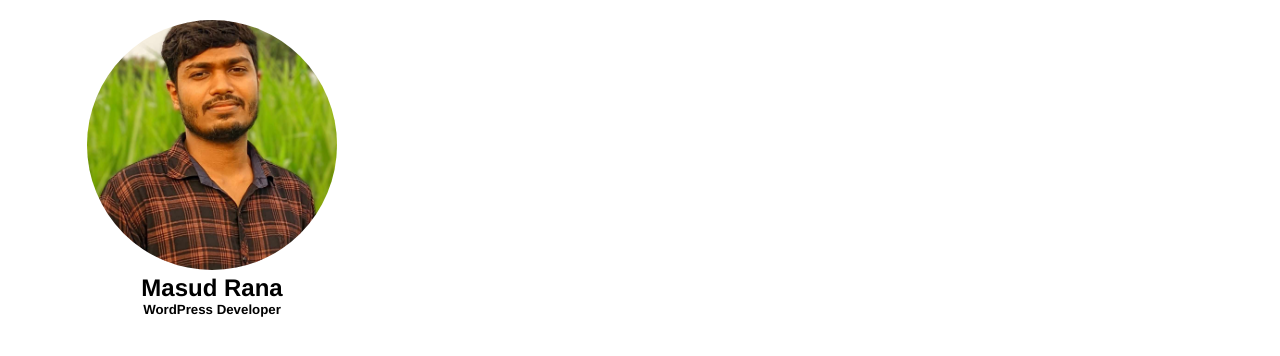
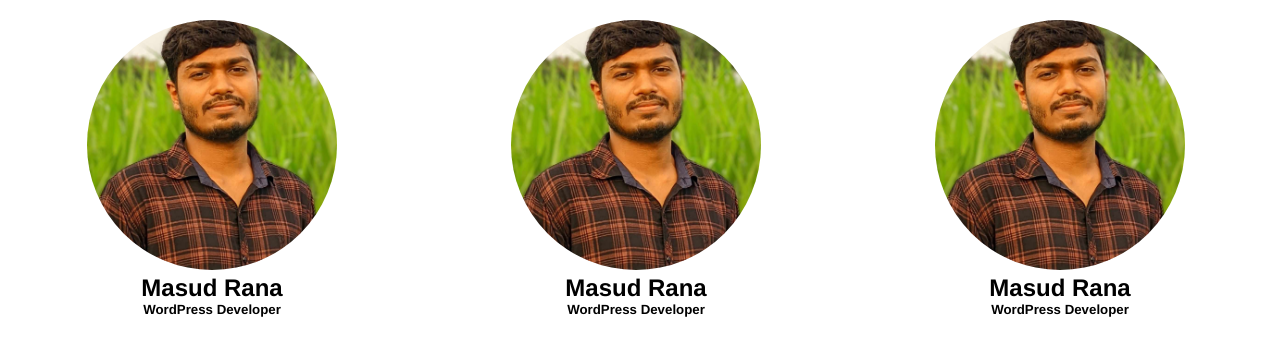
Before and after one commit to pro-masud/react-app-development, a React (Vite) app: page / in a window 1280 px wide. Shown: the top 356 px of the page. Built offline with nearby package versions, Linux system fonts and the light colour scheme.

Commit message:
team componants ready to working

```diff
--- a/src/components/Member.jsx
+++ b/src/components/Member.jsx
@@ -9,4 +9,4 @@ const Member = () => {
   )
 }
 
-export default Member
+export default Member;
--- a/src/components/Team.jsx
+++ b/src/components/Team.jsx
@@ -1,10 +1,13 @@
 import Member from "./Member";
-
+import {data} from "../faker/data";
+  console.log(data);
 const Team = () => {
   return (
     <>
       <div className="team-area">
-        <Member />
+        { data.map((item, index) => (
+            <Member key={index} />
+        ))}
       </div>
     </>
   )
--- a/src/faker/data.js
+++ b/src/faker/data.js
@@ -1,17 +1,20 @@
 export const data = [
     {
-        "name"  : "Masud Rana",
-        "skills" : "WordPress Developer",
-        "photo" : "https://unitedthemes.com/wp-content/uploads/2018/09/team1.jpg",
+        id : 1,
+        name  : "Masud Rana",
+        skills : "WordPress Developer",
+        photo : "https://unitedthemes.com/wp-content/uploads/2018/09/team1.jpg",
     },
     {
-        "name"  : "Ismita Chodury",
-        "skills" : "PHP Developer",
-        "photo" : "https://sman1gst.sch.id/wp-content/uploads/2020/10/team-member-8.jpg",
+        id : 2,
+        name  : "Ismita Chodury",
+        skills : "PHP Developer",
+        photo : "https://sman1gst.sch.id/wp-content/uploads/2020/10/team-member-8.jpg",
     },
     {
-        "name"  : "Ariful Haq",
-        "skills" : "React Developer",
-        "photo" : "https://powerpackelements.com/wp-content/uploads/2017/11/Team-memeber-13.png",
+        id : 3,
+        name  : "Ariful Haq",
+        skills : "React Developer",
+        photo : "https://powerpackelements.com/wp-content/uploads/2017/11/Team-memeber-13.png",
     }
 ];
```
